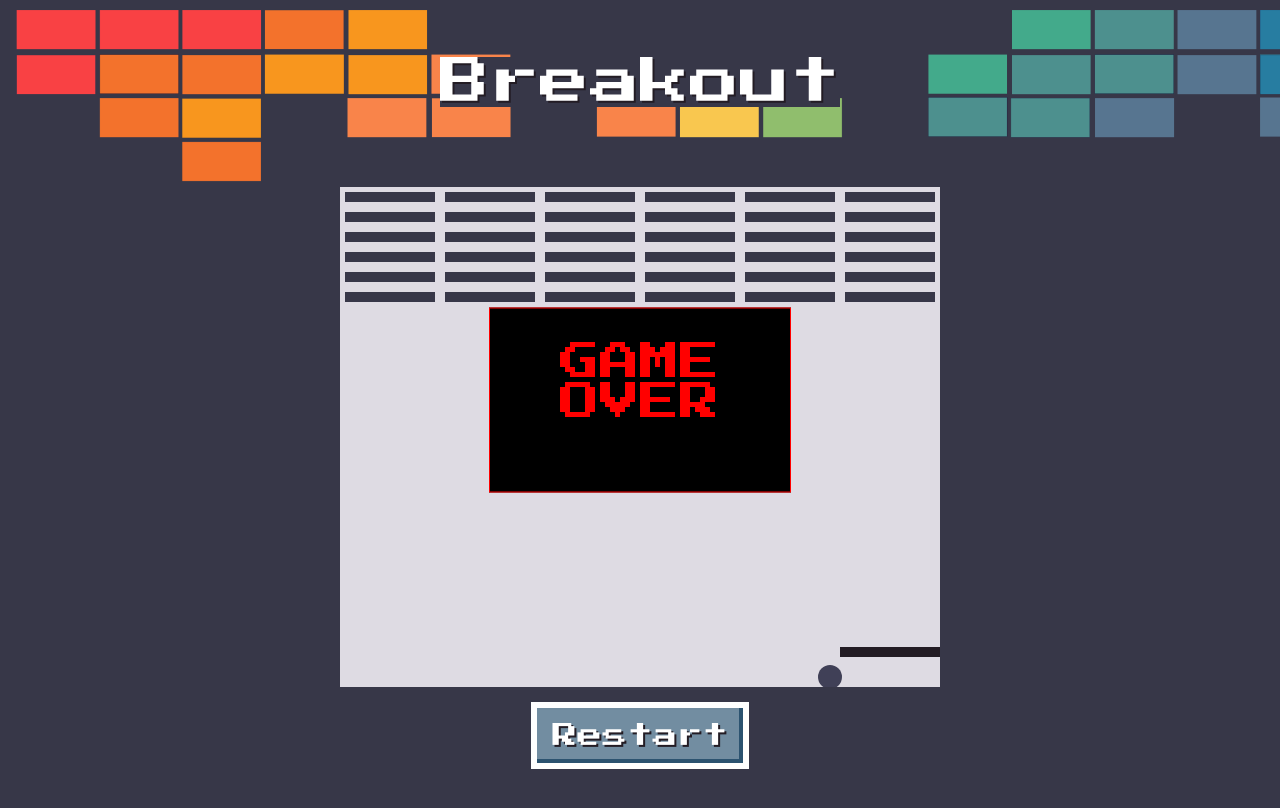
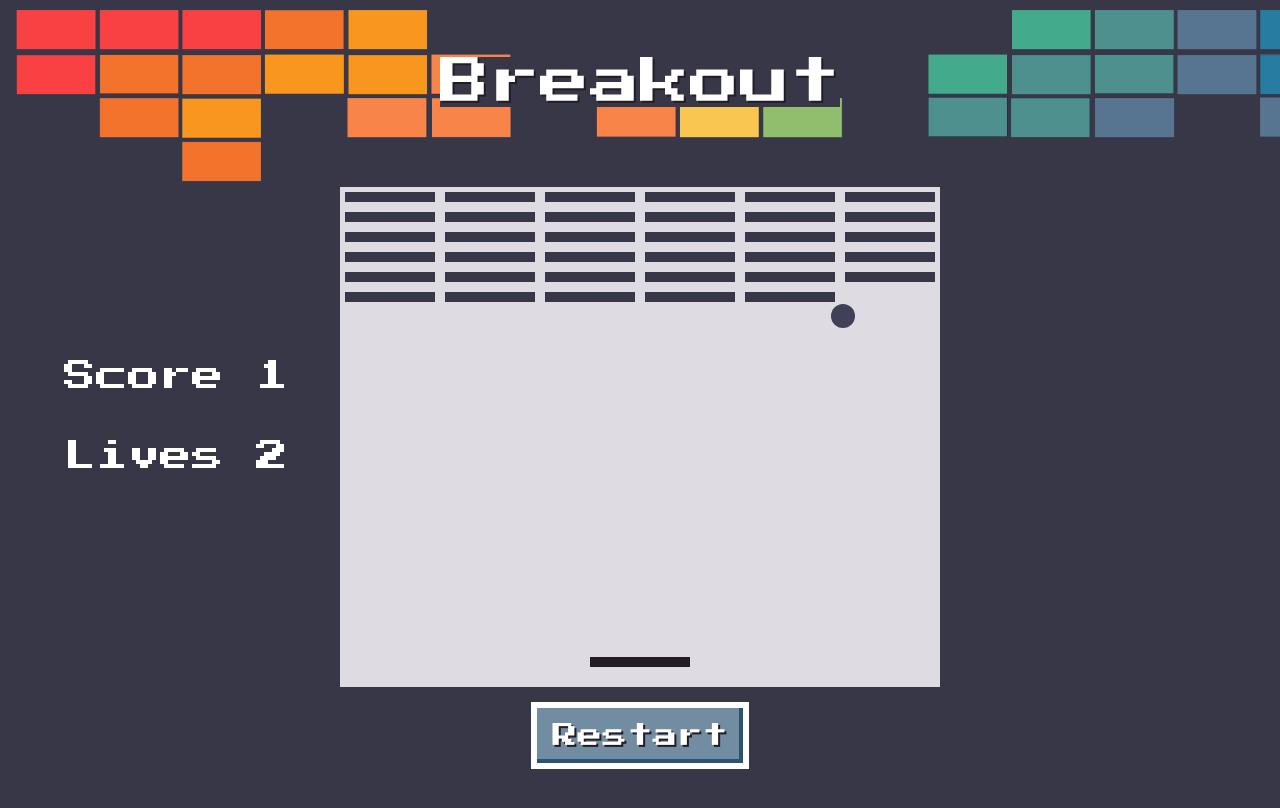
Before and after one commit to IngaMic/breakout-game, a plain HTML site: page index.html in a window 1280 px wide. Drawn offline with Linux system fonts and the light colour scheme.

Commit message:
fixed score, lives and respawnBricks

```diff
--- a/game.js
+++ b/game.js
@@ -43,6 +43,7 @@ const brickPadding = 10;
 const rows = 6;
 const columns = 6;
 let activeBricks = rows * columns;
+// check why active bricks restores to 36 after hit
 // create bricks and set position
 
 const bricks = createBricks(brick, rows, columns);
@@ -57,6 +58,23 @@ for (var row = 0; row < rows; row++) {
 }
 // Functions
 //
+function gameOver() {
+    if (ball.ballPositionY > boardHeight) {
+        if (game.lives > 1) {
+            game.lives -= 1;
+            ball.ballPositionX = (boardWidth - 24) / 2;
+            ball.ballPositionY = boardHeight - 24 * 4;
+            ball.movementX = 5;
+            ball.movementY = 5;
+            paddle.position.x = (boardWidth - 100) / 2;
+            paddle.position.y = boardHeight - 2 * 15;
+        } else {
+            game.lives = 0;
+            game.status = "stopped";
+            showGameOver();
+        }
+    }
+}
 function BallWallCollision() {
     if (ball.ballPositionX + ball.ballRadius > boardWidth) {
         ball.movementX = -ball.movementX;
@@ -65,8 +83,7 @@ function BallWallCollision() {
     } else if (ball.ballPositionY - ball.ballRadius < 0) {
         ball.movementY = -ball.movementY;
     } else if (ball.ballPositionY + ball.ballRadius > boardHeight) {
-        showGameOver();
-        game.status = "stopped";
+        gameOver();
     }
 }
 function ballBrickCollision() {
@@ -88,6 +105,7 @@ function ballBrickCollision() {
                 bricks[column][row].status = "broken";
                 activeBricks -= 1;
                 ball.movementY = -ball.movementY;
+                game.score += 1;
             }
         }
     }
@@ -114,14 +132,19 @@ function movePaddle() {
 }
 
 function respawnBricks() {
+    console.log("activeBricks before", activeBricks); //restoring to original number
     if (activeBricks === 0) {
-        for (var row = 0; row < rows; row++) {
-            for (var column = 0; column < columns; column++) {
-                bricks[column][row].status = "active";
+        setTimeout(() => {
+            for (var row = 0; row < rows; row++) {
+                for (var column = 0; column < columns; column++) {
+                    bricks[column][row].status = "active";
+                }
             }
-        }
+            activeBricks = rows * columns;
+        }, 1000);
     }
-    activeBricks = rows * columns;
+
+    // console.log("activeBricks after", activeBricks);
 }
 function loop() {
     if (game.status === "playing") {
@@ -133,6 +156,7 @@ function loop() {
         respawnBricks();
         movePaddle();
     }
+    gameOver();
 }
 
 function draw() {
@@ -163,6 +187,8 @@ function draw() {
             }
         }
     }
+    drawLives(game.lives);
+    drawScore(game.score);
 }
 
 function onKeyDown(keyCode) {
--- a/style.css
+++ b/style.css
@@ -32,6 +32,9 @@ body {
 }
 
 #score {
+    position: absolute;
+    top: 45%;
+    left: 5%;
     display: inline-block;
     color: white;
     font-size: 32px;
@@ -40,11 +43,13 @@ body {
 }
 
 #lives {
+    position: absolute;
+    top: 55%;
+    left: 5%;
     display: inline-block;
     color: white;
     font-size: 32px;
     font-family: "Press Start 2P", cursive;
-    padding-left: 30px;
 }
 
 .button {
```
